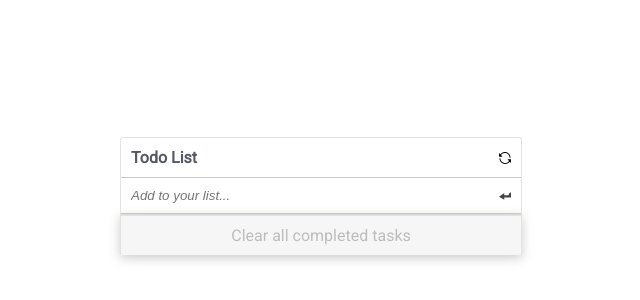
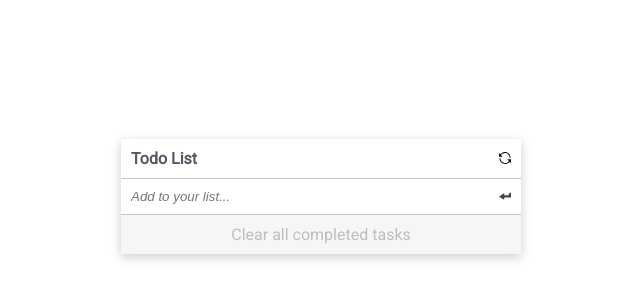
Before and after one commit to mirouhml/To-Do-list, a website built with webpack: page src/index.html in a window 1280 px wide. Shown: the part 204-504 px from the top of the page, without its empty margins (319-959 px from the left). Built offline with nearby package versions, Linux system fonts and the light colour scheme.

Commit message:
Remove box-shadow from child items and add it to outer div.

```diff
--- a/src/style.css
+++ b/src/style.css
@@ -1,6 +1,5 @@
 /* stylelint-disable no-descending-specificity */
 @import url("https://fonts.googleapis.com/css2?family=Roboto");
-
 * {
   margin: 0;
   padding: 0;
@@ -15,11 +14,6 @@ body {
 
 .to-do-list {
   list-style-type: none;
-  border: 1px solid #e3e3e3;
-  border-bottom: 0;
-  border-radius: 3px;
-  border-bottom-left-radius: 0;
-  border-bottom-right-radius: 0;
   width: 400px;
 }
 
@@ -29,9 +23,6 @@ body {
 
 #to-do-list {
   overflow-y: scroll;
-  box-shadow: 0 3px 10px 0 #8f8d8c73;
-  border-top-left-radius: 0;
-  border-top-right-radius: 0;
 }
 
 #to-do-list li {
@@ -90,6 +81,7 @@ body {
   max-height: 600px;
   display: flex;
   flex-direction: column;
+  box-shadow: 0 3px 10px 0 #8f8d8c73;
 }
 
 h2,
@@ -159,9 +151,6 @@ a:hover {
   background-color: #f6f6f6;
   width: 400px;
   padding: 10px 0;
-  box-shadow: 0 3px 10px 0 #8f8d8c73;
-  border-top-left-radius: 0;
-  border-top-right-radius: 0;
 }
 
 .input-div {
```
